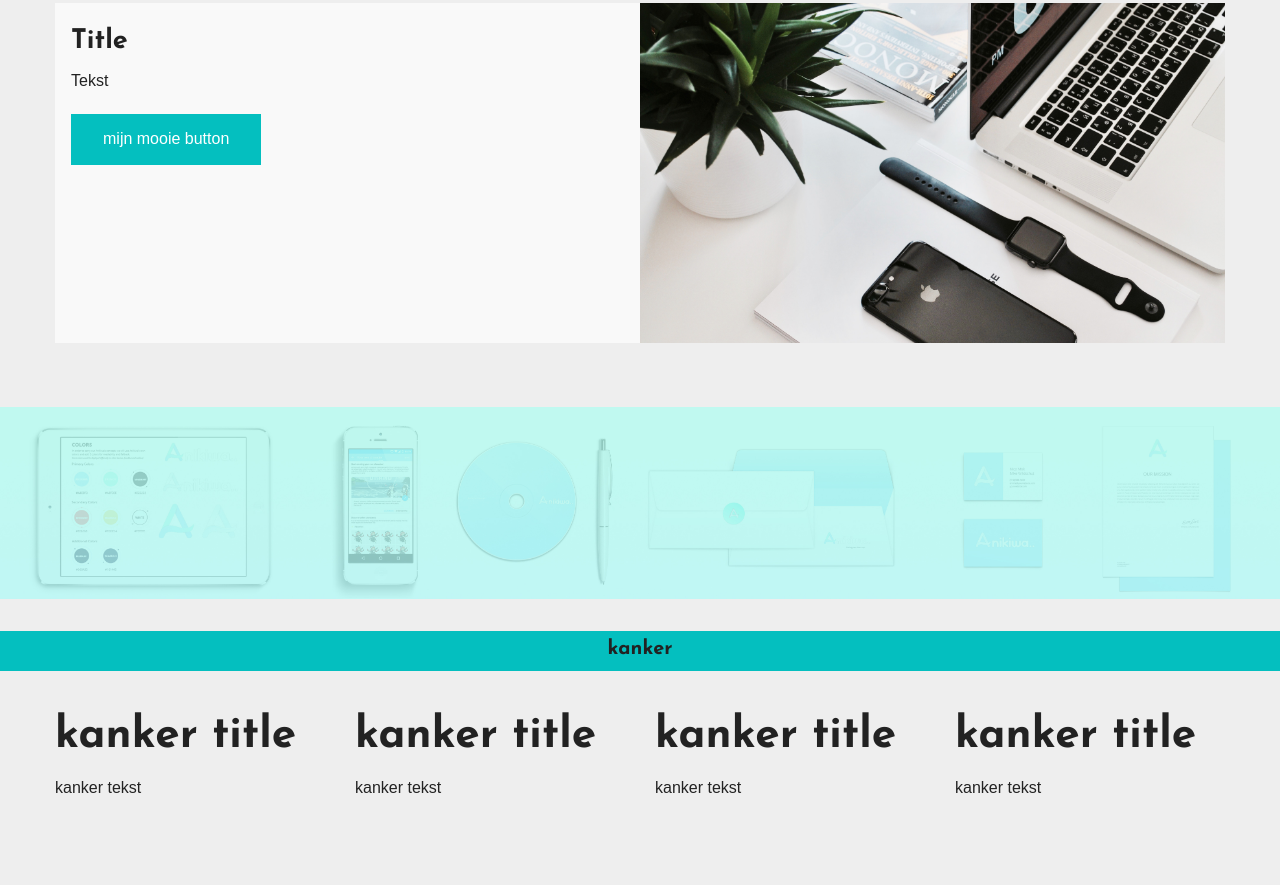
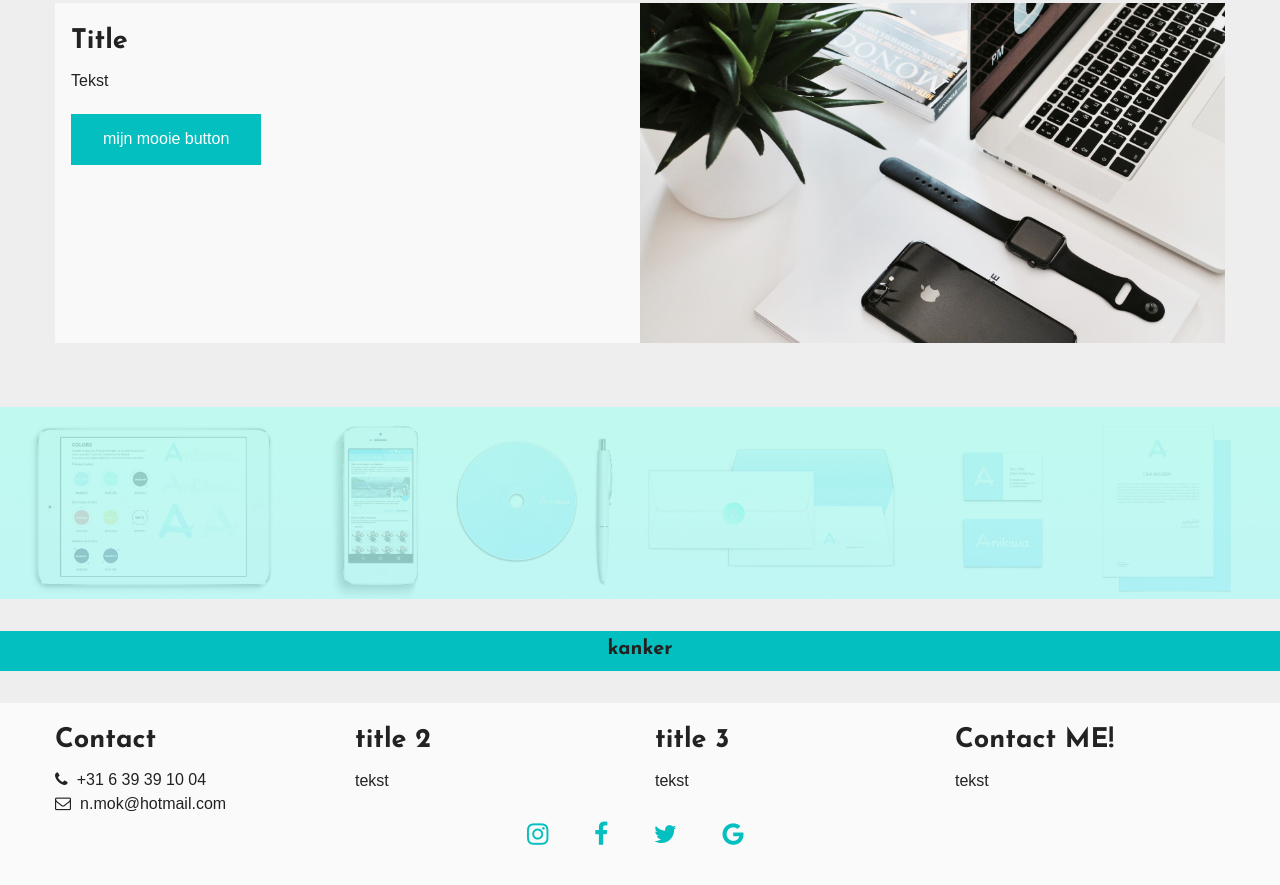
Before and after one commit to HaopengYu/NicoMok, a website: page index.html in a window 1280 px wide. Shown: the part 2455-3340 px from the top of the page. Before the commit the page ends 3276 px from the top, so only its background shows below. Drawn offline with Linux system fonts and the light colour scheme.

Commit message:
website 75%

```diff
--- a/index.html
+++ b/index.html
@@ -153,20 +153,31 @@
     <footer>
       <div class="row">
         <div class="medium-3 columns">
-          <h1>kanker title</h1>
-          <p>kanker tekst</p>
+          <h1>Contact</h1>
+          <a href="tel:+31639391004"><i class="fa fa-phone"></i>+31 6 39 39 10 04</a><br>
+          <a href="mailto:n.mok@hotmail.com"><i class="fa fa-envelope-o"></i>n.mok@hotmail.com</a>
         </div>
         <div class="medium-3 columns">
-          <h1>kanker title</h1>
-          <p>kanker tekst</p>
+          <h1>title 2</h1>
+          <p>tekst</p>
         </div>
         <div class="medium-3 columns">
-          <h1>kanker title</h1>
-          <p>kanker tekst</p>
+          <h1>title 3</h1>
+          <p>tekst</p>
         </div>
         <div class="medium-3 columns">
-          <h1>kanker title</h1>
-          <p>kanker tekst</p>
+          <h1>Contact ME!</h1>
+          <p>tekst</p>
+        </div>
+      </div>
+      <div class="footerSocialMedia">
+        <div class="row">
+          <div class="columns text-center">
+            <a href="https://www.instagram.com/21nusual"><i class="fa fa-instagram"></i></a>
+            <a href="#"><i class="fa fa-facebook"></i></a>
+            <a href="#"><i class="fa fa-twitter"></i></a>
+            <a href="#"><i class="fa fa-google"></i></a>
+          </div>
         </div>
       </div>
     </footer>
--- a/scss/partials/_footer.scss
+++ b/scss/partials/_footer.scss
@@ -1,24 +1,23 @@
 footer{
-  .smallFooter{
-    border-top: 1px solid $primary-color-one;
-    height:rem-calc(100);
-    padding-top: 1rem;
-    .disclaimerContent{
-      a{
-        display: inline-block;
-
-      }
-    }
+  background-color: $ghost;
+  padding-top: 1rem;
+  h1{
+    @extend h3;
   }
-  ul{
-    &.socialMedia{
-      list-style: none;
-      li{
-        display: inline-block;
-        margin-right: 0.5rem;
-      }
-      li:nth-of-type(1){
-        margin-left: 0.5rem;
+  a{
+    color:$mineShaft;
+  }
+  i{
+    margin-right: 0.5678rem;
+  }
+  .footerSocialMedia{
+    /* border-top: 1px solid $primary-color; */
+    padding-bottom: $marginTop;
+    a{
+      font-size: rem-calc(25);
+      color:$primary-color;
+      margin:0 1rem 0 1rem;
+      i{
       }
     }
   }
```
Also changed, not shown: stylesheets/app.css.
